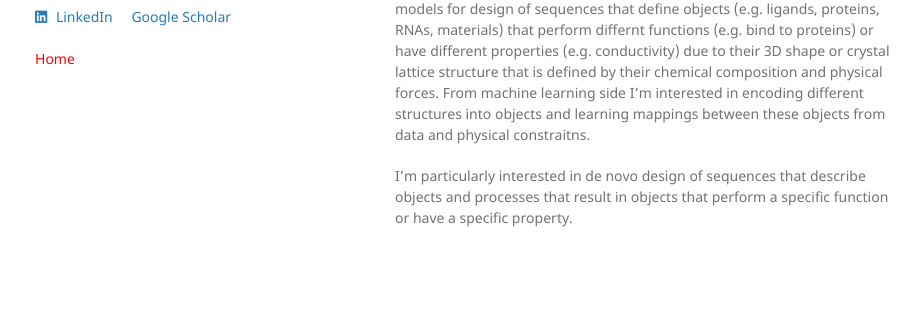
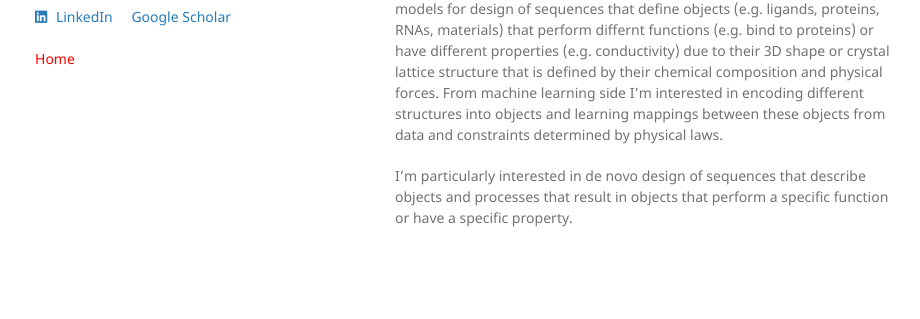
Before and after one commit to josipkrapac/josipkrapac.github.io, a Jekyll site: the page built from index.md, in a window 1280 px wide. Shown: the part 206-525 px from the top of the page, without its empty margins (175-1095 px from the left). Built offline with Jekyll 4.4.1, drawn with Linux system fonts in a browser that asks for light colours; a style sheet for code colours, icons or effects is not loaded; some of the changed text lies outside the part shown.

Commit message:
Update index.md

```diff
--- a/index.md
+++ b/index.md
@@ -4,6 +4,6 @@ layout: default
 
 I'm Josip, currently I work in [Zalando](http://zalando.com), a Berlin-based fashion and lifestyle e-commerce company, on hybrid and neural information retrieval, interactive search and information retrieval evaluation in e-commerce using multi-modal large language models.
 
-I am also interested to learn about biology and material science, especially about applications of generative models e.g. autoregressive generative models for design of sequences that define objects (e.g. ligands, proteins, RNAs, materials) that perform differnt functions (e.g. bind to proteins) or have different properties (e.g. conductivity) due to their 3D shape or crystal lattice structure that is defined by their chemical composition and physical forces. From machine learning side I'm interested in encoding different structures into objects and learning mappings between these objects from data and physical constraitns.
+I am also interested to learn about biology and material science, especially about applications of generative models e.g. autoregressive generative models for design of sequences that define objects (e.g. ligands, proteins, RNAs, materials) that perform differnt functions (e.g. bind to proteins) or have different properties (e.g. conductivity) due to their 3D shape or crystal lattice structure that is defined by their chemical composition and physical forces. From machine learning side I'm interested in encoding different structures into objects and learning mappings between these objects from data and constraints determined by physical laws.
 
 I'm particularly interested in de novo design of sequences that describe objects and processes that result in objects that perform a specific function or have a specific property.
```
